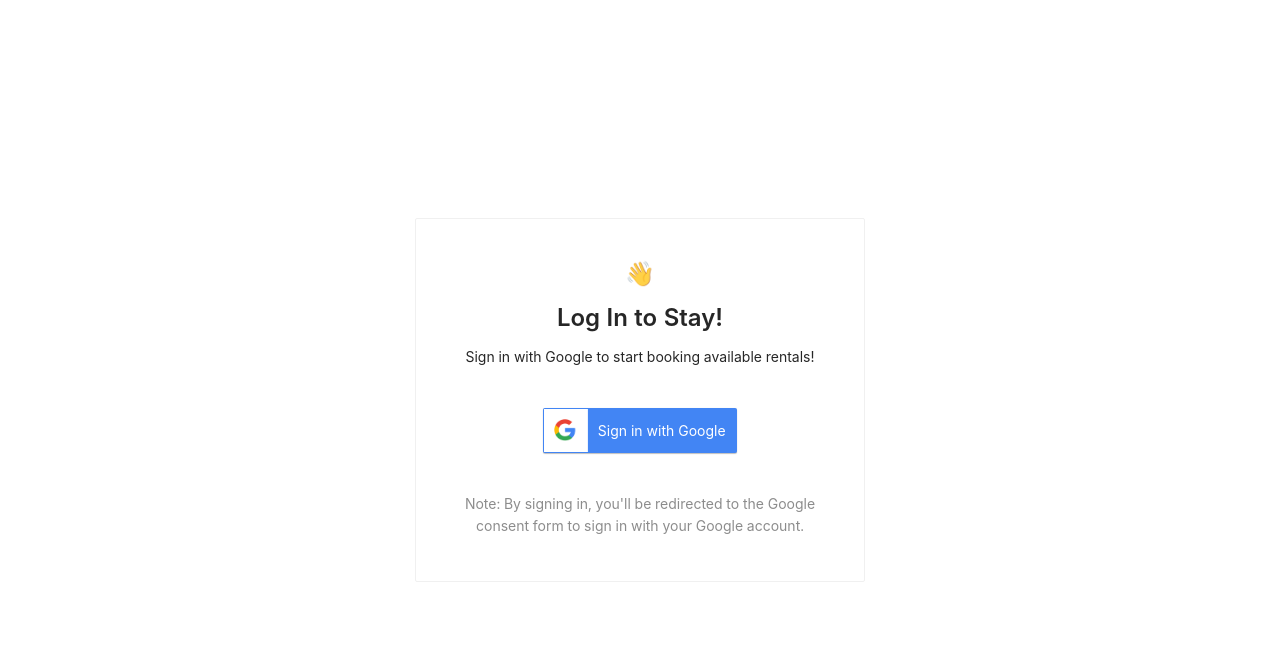
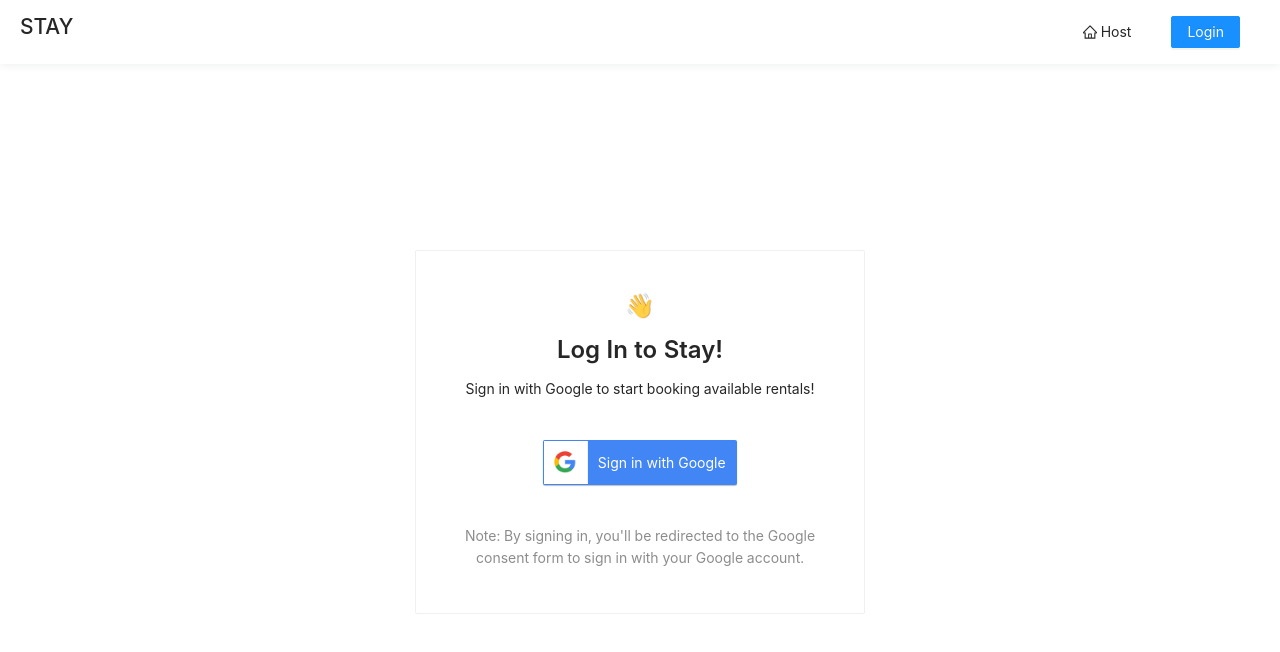
Before and after one commit to technophile-04/stay_client, a React (Create React App) app: page /login in a window 1280 px wide. Shown: the top 652 px of the page. Built offline with nearby package versions, Linux system fonts and the light colour scheme.

Commit message:
add app header

```diff
--- a/package.json
+++ b/package.json
@@ -3,6 +3,7 @@
   "version": "0.1.0",
   "private": true,
   "dependencies": {
+    "@ant-design/icons": "^4.7.0",
     "@testing-library/jest-dom": "^5.14.1",
     "@testing-library/react": "^13.0.0",
     "@testing-library/user-event": "^13.2.1",
--- a/src/App.tsx
+++ b/src/App.tsx
@@ -1,7 +1,8 @@
+import { Affix, Layout } from "antd";
 import React, { useState } from "react";
-import { Route, Routes } from "react-router-dom";
+import { BrowserRouter, Route, Routes } from "react-router-dom";
 import { Viewer } from "./lib/types";
-import { Home, Host, Listing, Listings, LogIn, NotFound, User } from "./sections";
+import { AppHeader, Home, Host, Listing, Listings, LogIn, NotFound, User } from "./sections";
 
 const initialViewer: Viewer = {
   id: null,
@@ -16,6 +17,11 @@ const App = () => {
   console.log(viewer);
 
   return (
+    <BrowserRouter>
+      <Layout id="app">
+        <Affix offsetTop={0} className="app_affix-header">
+          <AppHeader viewer={viewer} setViewer={setViewer} />
+        </Affix>
         <Routes>
           <Route path="/" element={<Home />} />
           <Route path="/host" element={<Host />} />
@@ -26,6 +32,8 @@ const App = () => {
           <Route path="/login" element={<LogIn setViewer={setViewer} />} />
           <Route path="*" element={<NotFound />} />
         </Routes>
+      </Layout>
+    </BrowserRouter>
   );
 };
 
--- a/src/index.tsx
+++ b/src/index.tsx
@@ -1,9 +1,7 @@
-import { Layout } from "antd";
 import ApolloClient from "apollo-boost";
 import React from "react";
 import { ApolloProvider } from "react-apollo";
 import ReactDOM from "react-dom/client";
-import { BrowserRouter } from "react-router-dom";
 import App from "./App";
 import reportWebVitals from "./reportWebVitals";
 import "./styles/index.css";
@@ -14,13 +12,9 @@ const client = new ApolloClient({
 
 const root = ReactDOM.createRoot(document.getElementById("root") as HTMLElement);
 root.render(
-  <BrowserRouter>
-    <ApolloProvider client={client}>
-      <Layout id="app">
-        <App />
-      </Layout>
-    </ApolloProvider>
-  </BrowserRouter>
+  <ApolloProvider client={client}>
+    <App />
+  </ApolloProvider>
 );
 
 reportWebVitals();
--- a/src/lib/graphql/mutations/LogOut/index.ts
+++ b/src/lib/graphql/mutations/LogOut/index.ts
@@ -1,6 +1,6 @@
 import { gql } from "apollo-boost";
 
-export const LogOut = gql`
+export const LOG_OUT = gql`
   mutation LogOut {
     logOut {
       id
--- /dev/null
+++ b/src/sections/AppHeader/components/MenuItems/index.tsx
@@ -0,0 +1,72 @@
+import { HomeOutlined, LogoutOutlined, UserOutlined } from "@ant-design/icons";
+import { Avatar, Button, Menu } from "antd";
+import { useMutation } from "react-apollo";
+import { Link } from "react-router-dom";
+import { LOG_OUT } from "../../../../lib/graphql/mutations";
+import { LogOut as LogOutData } from "../../../../lib/graphql/mutations/LogOut/__generated__/LogOut";
+import { Viewer } from "../../../../lib/types";
+import { displayErrorMessage, displaySuccessNotification } from "../../../../lib/utils";
+
+/* ========== Layout ========== */
+const { Item, SubMenu } = Menu;
+
+/* ========== Component Props ========== */
+interface Props {
+  viewer: Viewer;
+  setViewer: (viewer: Viewer) => void;
+}
+
+/* ========== Component ========== */
+export const MenuItems = ({ viewer, setViewer }: Props) => {
+  const [logOut] = useMutation<LogOutData>(LOG_OUT, {
+    onCompleted: (data) => {
+      if (data && data.logOut) {
+        setViewer(data.logOut);
+        displaySuccessNotification("You've successfully logged out!");
+      }
+    },
+    onError: () => {
+      displayErrorMessage("Sorry we weren't able to log you out, Please try again later!");
+    },
+  });
+
+  const handleLogOut = () => {
+    logOut();
+  };
+
+  /* helper component */
+  const subMenuLogin =
+    viewer.id && viewer.avatar ? (
+      <SubMenu title={<Avatar src={viewer.avatar} />}>
+        <Item key="/user">
+          <Link to={`/user/${viewer.id}`}>
+            <UserOutlined />
+            Profile
+          </Link>
+        </Item>
+        <Item key="/logout">
+          <div onClick={handleLogOut}>
+            <LogoutOutlined />
+            LogOut
+          </div>
+        </Item>
+      </SubMenu>
+    ) : (
+      <Item key="/login">
+        <Link to="/login">
+          <Button type="primary"> Login </Button>
+        </Link>
+      </Item>
+    );
+
+  return (
+    <Menu mode="horizontal" selectable={false} className="menu">
+      <Item key="/host">
+        <Link to="/host">
+          <HomeOutlined /> Host
+        </Link>
+      </Item>
+      {subMenuLogin}
+    </Menu>
+  );
+};
--- /dev/null
+++ b/src/sections/AppHeader/components/index.ts
@@ -0,0 +1 @@
+export * from "./MenuItems";
--- /dev/null
+++ b/src/sections/AppHeader/index.tsx
@@ -0,0 +1,31 @@
+import { Layout } from "antd";
+import { Link } from "react-router-dom";
+import { Viewer } from "../../lib/types";
+import { MenuItems } from "./components";
+
+/* ========== Layouts ========== */
+const { Header } = Layout;
+
+/* ========== Component Props ========== */
+interface Props {
+  viewer: Viewer;
+  setViewer: (viewer: Viewer) => void;
+}
+
+/* ========== Component ========== */
+export const AppHeader = ({ viewer, setViewer }: Props) => {
+  return (
+    <Header className="app-header">
+      <div className="app-header__logo-search-section">
+        <div className="app-header__logo">
+          <Link to="/">
+            <h1>STAY</h1>
+          </Link>
+        </div>
+      </div>
+      <div className="app-header__menu-section">
+        <MenuItems viewer={viewer} setViewer={setViewer} />
+      </div>
+    </Header>
+  );
+};
--- a/src/sections/index.ts
+++ b/src/sections/index.ts
@@ -6,3 +6,4 @@ export * from "./NotFound";
 export * from "./User";
 export * from "./Host";
 export * from "./LogIn";
+export * from "./AppHeader";
```
Lines whose indentation alone changed are shown as unchanged.
